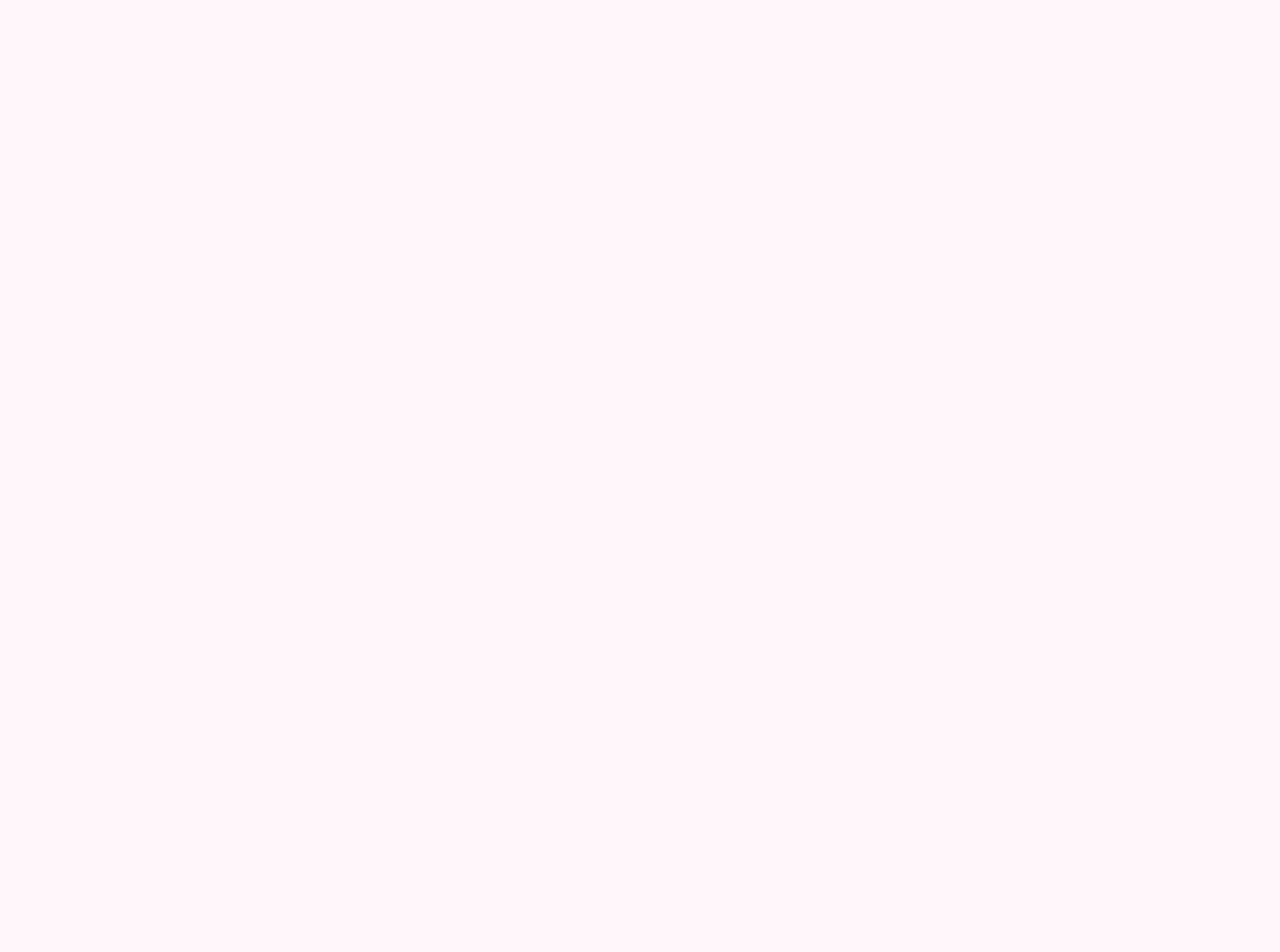
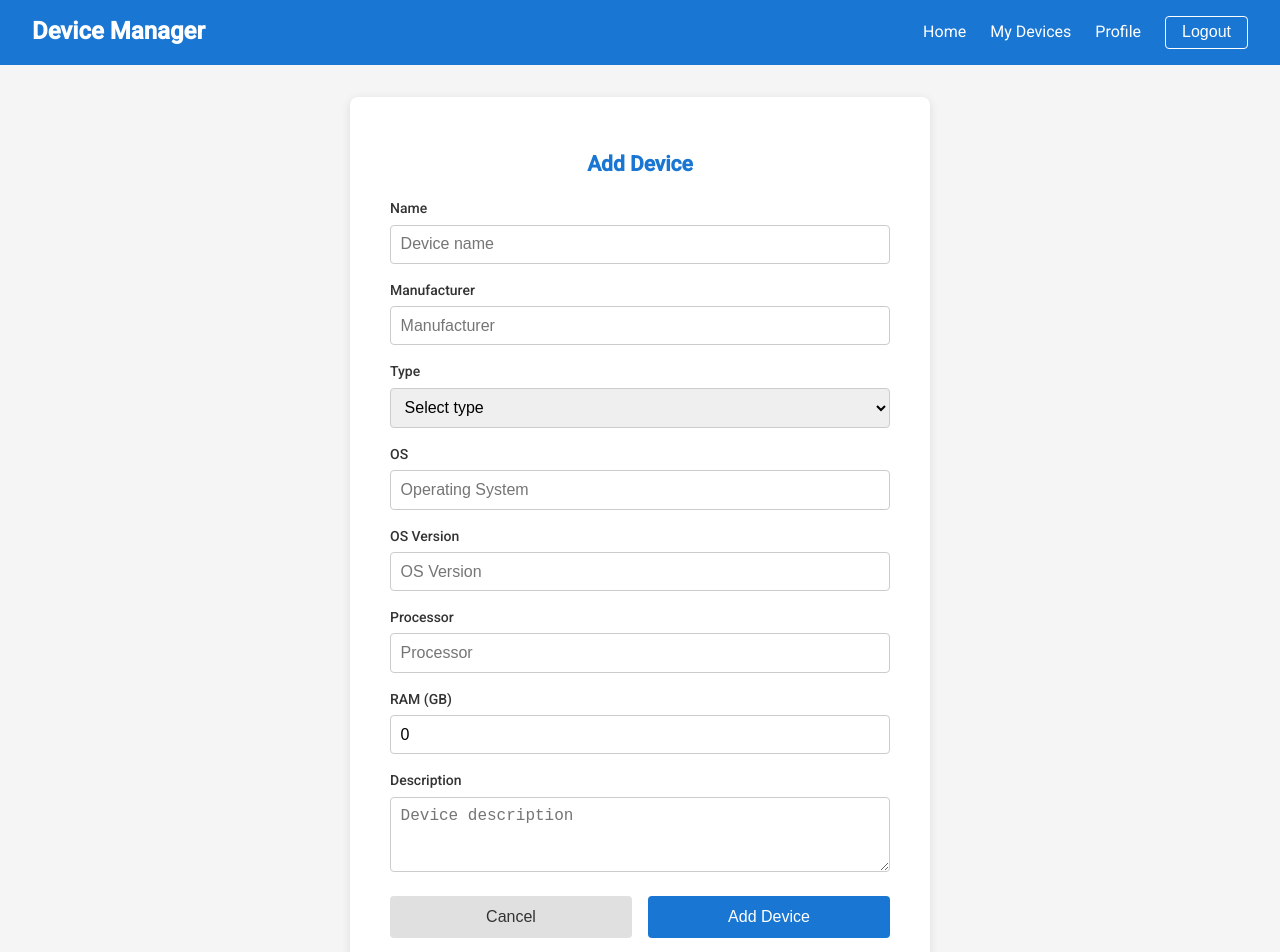
Before and after one commit to AlexxIacob/Device-Management-System, an Angular app in the folder frontend/: page /devices/new in a window 1280 px wide. Before the commit this address led to /. Shown: the top 952 px of the page. Before the commit the page ends 800 px from the top, so only its background shows below. Built offline with nearby package versions, Linux system fonts and the light colour scheme; sample sign-in values are in the browser's storage.

Commit message:
feat: added forms for adding and editing device

```diff
--- a/frontend/src/app/app.routes.ts
+++ b/frontend/src/app/app.routes.ts
@@ -10,4 +10,6 @@ export const routes: Routes = [
   { path: 'home', loadComponent: () => import('./pages/home/home').then(m => m.HomeComponent), canActivate: [authGuard] },
   { path: 'devices', loadComponent: () => import('./pages/my-devices/my-devices').then(m => m.MyDevicesComponent), canActivate: [authGuard] },
   { path: 'my-profile', loadComponent: () => import('./pages/my-profile/my-profile').then(m => m.MyProfileComponent), canActivate: [authGuard] },
+  { path: 'devices/new', loadComponent: () => import('./forms/device.form/device.form').then(m => m.DeviceFormComponent), canActivate: [authGuard] },
+  { path: 'devices/:id/edit', loadComponent: () => import('./forms/device.form/device.form').then(m => m.DeviceFormComponent), canActivate: [authGuard] },
 ];
--- /dev/null
+++ b/frontend/src/app/forms/device.form.fields/device.form.fields.css
@@ -0,0 +1,36 @@
+.form-fields {
+  display: flex;
+  flex-direction: column;
+  gap: 1rem;
+}
+
+.form-group {
+  display: flex;
+  flex-direction: column;
+}
+
+.form-group label {
+  margin-bottom: 0.4rem;
+  color: #333;
+  font-weight: 500;
+}
+
+.form-group input,
+.form-group select,
+.form-group textarea {
+  padding: 0.6rem;
+  border: 1px solid #ccc;
+  border-radius: 4px;
+  font-size: 1rem;
+}
+
+.form-group input:focus,
+.form-group select:focus,
+.form-group textarea:focus {
+  outline: none;
+  border-color: #1976d2;
+}
+
+.form-group textarea {
+  resize: vertical;
+}
--- /dev/null
+++ b/frontend/src/app/forms/device.form.fields/device.form.fields.html
@@ -0,0 +1,45 @@
+<div class="form-fields">
+  <div class="form-group">
+    <label>Name</label>
+    <input type="text" [(ngModel)]="device.name" (ngModelChange)="onFieldChange()" placeholder="Device name" />
+  </div>
+
+  <div class="form-group">
+    <label>Manufacturer</label>
+    <input type="text" [(ngModel)]="device.manufacturer" (ngModelChange)="onFieldChange()" placeholder="Manufacturer" />
+  </div>
+
+  <div class="form-group">
+    <label>Type</label>
+    <select [(ngModel)]="device.type" (ngModelChange)="onFieldChange()">
+      <option value="">Select type</option>
+      <option value="phone">Phone</option>
+      <option value="tablet">Tablet</option>
+    </select>
+  </div>
+
+  <div class="form-group">
+    <label>OS</label>
+    <input type="text" [(ngModel)]="device.os" (ngModelChange)="onFieldChange()" placeholder="Operating System" />
+  </div>
+
+  <div class="form-group">
+    <label>OS Version</label>
+    <input type="text" [(ngModel)]="device.osVersion" (ngModelChange)="onFieldChange()" placeholder="OS Version" />
+  </div>
+
+  <div class="form-group">
+    <label>Processor</label>
+    <input type="text" [(ngModel)]="device.processor" (ngModelChange)="onFieldChange()" placeholder="Processor" />
+  </div>
+
+  <div class="form-group">
+    <label>RAM (GB)</label>
+    <input type="number" [(ngModel)]="device.ram" (ngModelChange)="onFieldChange()" placeholder="RAM in GB" min="1" />
+  </div>
+
+  <div class="form-group">
+    <label>Description</label>
+    <textarea [(ngModel)]="device.description" (ngModelChange)="onFieldChange()" placeholder="Device description" rows="3"></textarea>
+  </div>
+</div>
--- /dev/null
+++ b/frontend/src/app/forms/device.form.fields/device.form.fields.ts
@@ -0,0 +1,30 @@
+import { Component, EventEmitter, Input, Output } from '@angular/core';
+import { CommonModule } from '@angular/common';
+import { FormsModule } from '@angular/forms';
+import { CreateDevice } from '../../models/device.model';
+
+@Component({
+  selector: 'app-device-form-fields',
+  standalone: true,
+  imports: [CommonModule, FormsModule],
+  templateUrl: './device.form.fields.html',
+  styleUrl: './device.form.fields.css'
+})
+export class DeviceFormFieldsComponent {
+  @Input() device: CreateDevice = {
+    name: '',
+    manufacturer: '',
+    type: '',
+    os: '',
+    osVersion: '',
+    processor: '',
+    ram: 0,
+    description: ''
+  };
+
+  @Output() deviceChange = new EventEmitter<CreateDevice>();
+
+  onFieldChange(): void {
+    this.deviceChange.emit(this.device);
+  }
+}
--- /dev/null
+++ b/frontend/src/app/forms/device.form/device.form.css
@@ -0,0 +1,76 @@
+.form-container {
+  display: flex;
+  justify-content: center;
+  align-items: center;
+  min-height: 100vh;
+  background-color: #f5f5f5;
+  padding: 2rem;
+}
+
+.form-card {
+  background: white;
+  padding: 2.5rem;
+  border-radius: 8px;
+  box-shadow: 0 2px 10px rgba(0, 0, 0, 0.1);
+  width: 500px;
+}
+
+.form-card h2 {
+  text-align: center;
+  color: #1976d2;
+  margin-bottom: 1.5rem;
+}
+
+.form-actions {
+  display: flex;
+  gap: 1rem;
+  margin-top: 1.5rem;
+}
+
+.btn-cancel {
+  flex: 1;
+  padding: 0.75rem;
+  background: #e0e0e0;
+  border: none;
+  border-radius: 4px;
+  cursor: pointer;
+  font-size: 1rem;
+  color: #333;
+}
+
+.btn-submit {
+  flex: 1;
+  padding: 0.75rem;
+  background: #1976d2;
+  border: none;
+  border-radius: 4px;
+  cursor: pointer;
+  font-size: 1rem;
+  color: white;
+}
+
+.btn-cancel:hover {
+  background: #bdbdbd;
+}
+
+.btn-submit:hover {
+  background: #1565c0;
+}
+
+.error-message {
+  background-color: #ffebee;
+  color: #c62828;
+  padding: 0.75rem;
+  border-radius: 4px;
+  margin-bottom: 1rem;
+  text-align: center;
+}
+
+.success-message {
+  background-color: #e8f5e9;
+  color: #2e7d32;
+  padding: 0.75rem;
+  border-radius: 4px;
+  margin-bottom: 1rem;
+  text-align: center;
+}
--- /dev/null
+++ b/frontend/src/app/forms/device.form/device.form.html
@@ -0,0 +1,20 @@
+<div class="form-container">
+  <div class="form-card">
+    <h2>{{ isEditMode ? 'Edit Device' : 'Add Device' }}</h2>
+
+    <div *ngIf="errorMessage" class="error-message">{{ errorMessage }}</div>
+    <div *ngIf="successMessage" class="success-message">{{ successMessage }}</div>
+
+    <app-device-form-fields
+      [device]="device"
+      (deviceChange)="onDeviceChange($event)">
+    </app-device-form-fields>
+
+    <div class="form-actions">
+      <button class="btn-cancel" (click)="onCancel()">Cancel</button>
+      <button class="btn-submit" (click)="onSubmit()">
+        {{ isEditMode ? 'Update Device' : 'Add Device' }}
+      </button>
+    </div>
+  </div>
+</div>
--- /dev/null
+++ b/frontend/src/app/forms/device.form/device.form.ts
@@ -0,0 +1,98 @@
+import { Component, OnInit } from '@angular/core';
+import { CommonModule } from '@angular/common';
+import { ActivatedRoute, Router } from '@angular/router';
+import { DeviceService } from '../../services/device.service';
+import { CreateDevice } from '../../models/device.model';
+import { DeviceFormFieldsComponent } from '../device.form.fields/device.form.fields';
+
+@Component({
+  selector: 'app-device-form',
+  standalone: true,
+  imports: [CommonModule, DeviceFormFieldsComponent],
+  templateUrl: './device.form.html',
+  styleUrl: './device.form.css'
+})
+export class DeviceFormComponent implements OnInit {
+  isEditMode = false;
+  deviceId: string | null = null;
+  errorMessage = '';
+  successMessage = '';
+
+  device: CreateDevice = {
+    name: '',
+    manufacturer: '',
+    type: '',
+    os: '',
+    osVersion: '',
+    processor: '',
+    ram: 0,
+    description: ''
+  };
+
+  constructor(
+    private deviceService: DeviceService,
+    private router: Router,
+    private route: ActivatedRoute
+  ) {}
+
+  ngOnInit(): void {
+    this.deviceId = this.route.snapshot.paramMap.get('id');
+    this.isEditMode = !!this.deviceId;
+
+    if (this.isEditMode && this.deviceId) {
+      this.deviceService.getById(this.deviceId).subscribe({
+        next: (device) => {
+          this.device = {
+            name: device.name,
+            manufacturer: device.manufacturer,
+            type: device.type,
+            os: device.os,
+            osVersion: device.osVersion,
+            processor: device.processor,
+            ram: device.ram,
+            description: device.description
+          };
+        },
+        error: () => {
+          this.errorMessage = 'Failed to load device.';
+        }
+      });
+    }
+  }
+
+  onDeviceChange(device: CreateDevice): void {
+    this.device = device;
+  }
+
+  onSubmit(): void {
+    if (!this.device.name || !this.device.manufacturer || !this.device.type ||
+        !this.device.os || !this.device.osVersion || !this.device.processor || !this.device.ram) {
+      this.errorMessage = 'All fields are required.';
+      return;
+    }
+
+    if (this.isEditMode && this.deviceId) {
+      this.deviceService.update(this.deviceId, this.device).subscribe({
+        next: () => {
+          this.router.navigate(['/home']);
+        },
+        error: () => {
+          this.errorMessage = 'Failed to update device.';
+        }
+      });
+    } else {
+      this.deviceService.create(this.device).subscribe({
+        next: () => {
+          this.router.navigate(['/home']);
+        },
+        error: (err) => {
+          this.errorMessage = err?.error || 'Failed to create device.';
+        }
+      });
+    }
+  }
+
+  onCancel(): void {
+    this.router.navigate(['/home']);
+  }
+}
```
Also changed, not shown: 2 other files (tests, documents, lock files or other folders).
